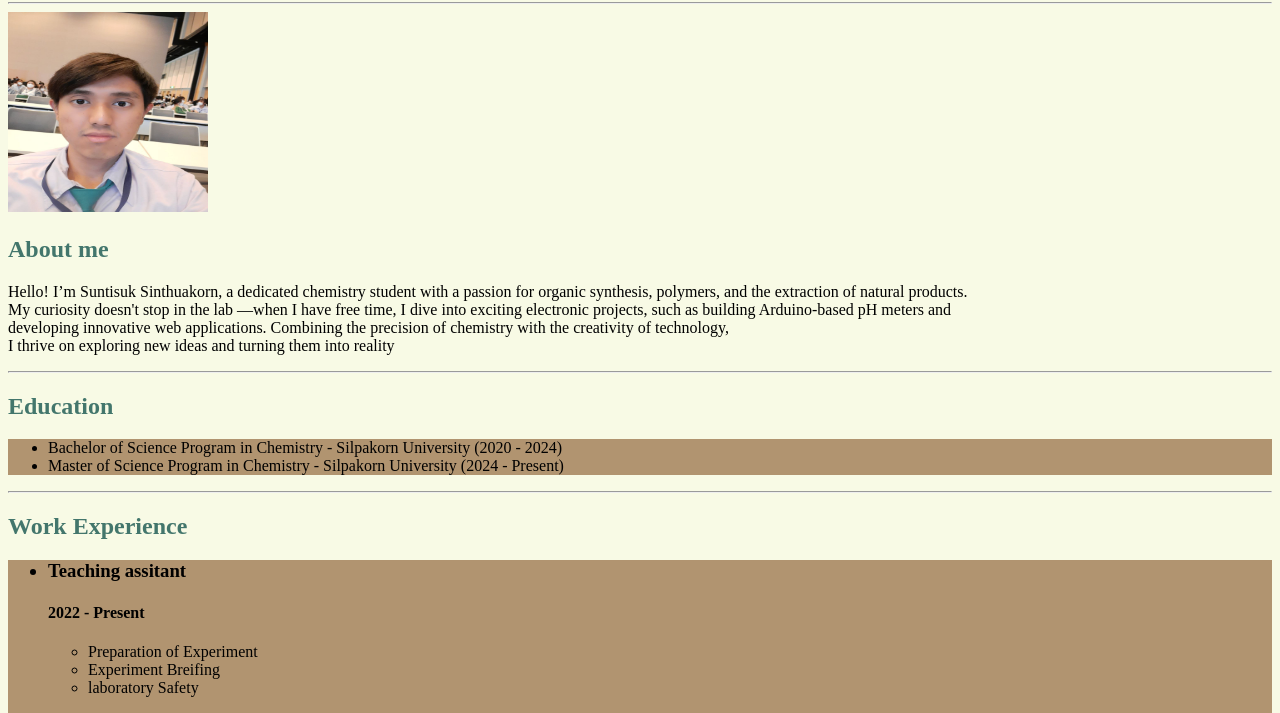
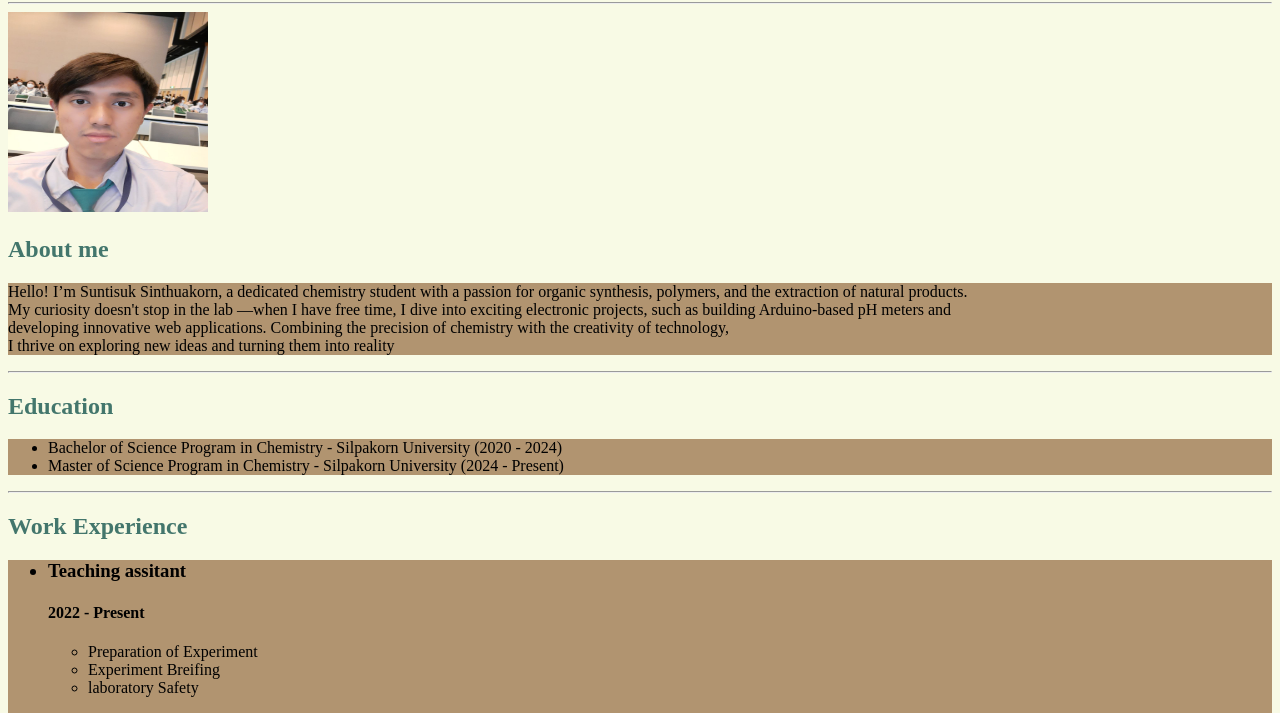
Before and after one commit to SinthunakornSuntisuk01/My_Profile, a plain HTML site: page index.html in a window 1280 px wide. Shown: the part 65-778 px from the top of the page. Drawn offline with Linux system fonts and the light colour scheme.

Commit message:
Update index.html

```diff
--- a/index.html
+++ b/index.html
@@ -17,6 +17,7 @@
         height="200"
       />
       <h2 class="title">About me</h2>
+      <p id="aboutme">
         Hello! I’m Suntisuk Sinthuakorn, a dedicated chemistry student with a
         passion for organic synthesis, polymers, and the extraction of natural
         products. <br />My curiosity doesn't stop in the lab —when I have free
```
